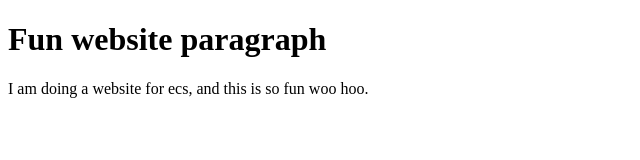
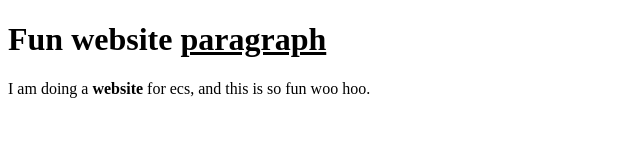
Before and after one commit to rk4559/ecs, a plain HTML site: page index.html in a window 1280 px wide. Shown: the full height of the page, 0-640 px from the left. Drawn offline with Linux system fonts and the light colour scheme.

Commit message:
underline and bold added

```diff
--- a/index.html
+++ b/index.html
@@ -1,7 +1,7 @@
 <!DOCTYPE html>
 <html>
  <body>
-	<h1>Fun website paragraph</h1>
-   	<p>I am doing a website for ecs, and this is so fun woo hoo.</p>
+	 <h1>Fun website <u>paragraph</u></h1>
+	 <p>I am doing a <b>website</b> for ecs, and this is so fun woo hoo.</p>
  </body>
 </html>
```
